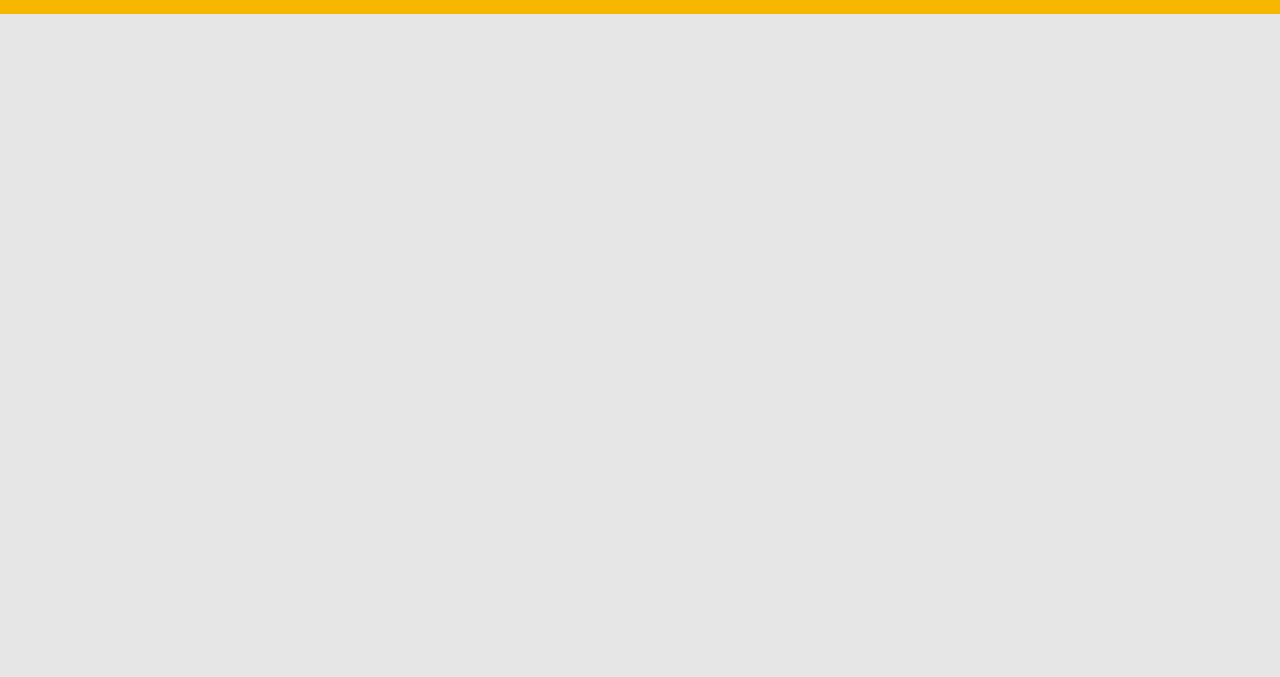
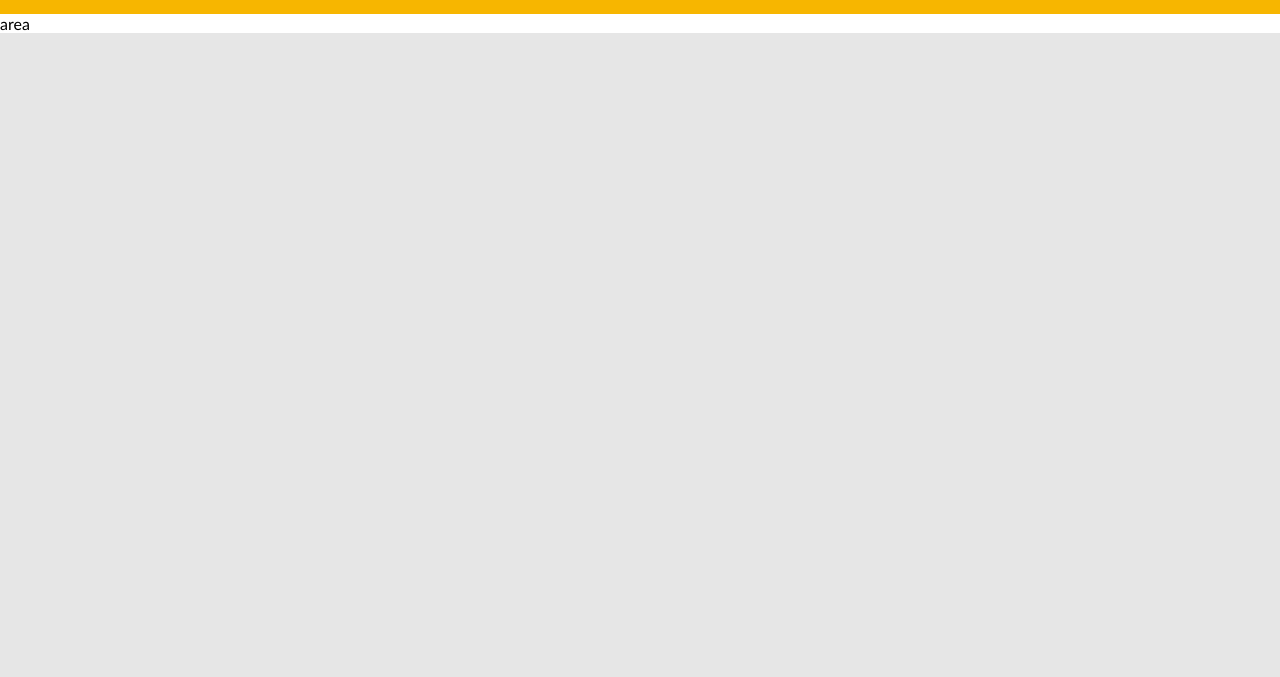
Before and after one commit to patrick-carmo/Estudos, a plain HTML site: page projeto3-css/index.html in a window 1280 px wide. Shown: the part 123-800 px from the top of the page. Drawn offline with Linux system fonts and the light colour scheme.

Commit message:
projeto3

```diff
--- a/projeto3-css/index.html
+++ b/projeto3-css/index.html
@@ -21,5 +21,9 @@
             <a href="index.html">Eletrônicos</a>
         </div>
     </div>
+
+    <div id="area-principal">
+        area
+    </div>
 </body>
 </html>
--- a/projeto3-css/projeto3.css
+++ b/projeto3-css/projeto3.css
@@ -21,6 +21,10 @@ body{
 #area-logo, #area-menu{
     padding: 10px;
 
+}
+
+#area-principal{
+    background: white;
 }
 
 /*Formatações em Geral*/
```
Also changed, not shown: rascunho/sobrepondo.html (+1 -1 lines).
